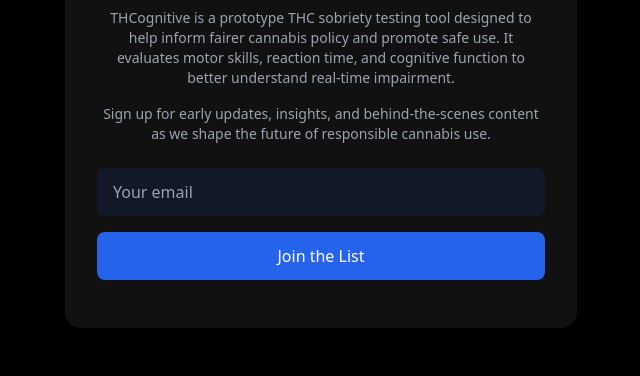
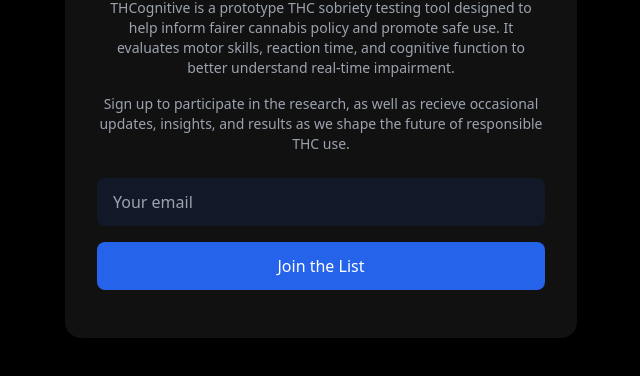
Before and after one commit to colemount3/CogSite, a plain HTML site: page index.html in a window 1280 px wide. Shown: the part 280-656 px from the top of the page, without its empty margins (319-959 px from the left). Drawn offline with nearby package versions, Linux system fonts and the light colour scheme.

Commit message:
wording fix

```diff
--- a/index.html
+++ b/index.html
@@ -35,7 +35,7 @@
     </p>
 
     <p class="text-gray-400 text-sm mb-6 text-center">
-      Sign up for early updates, insights, and behind-the-scenes content as we shape the future of responsible cannabis use.
+      Sign up to participate in the research, as well as recieve occasional updates, insights, and results as we shape the future of responsible THC use.
     </p>
 
     <form onsubmit="submitEmail(event)" class="flex flex-col gap-4">
```
